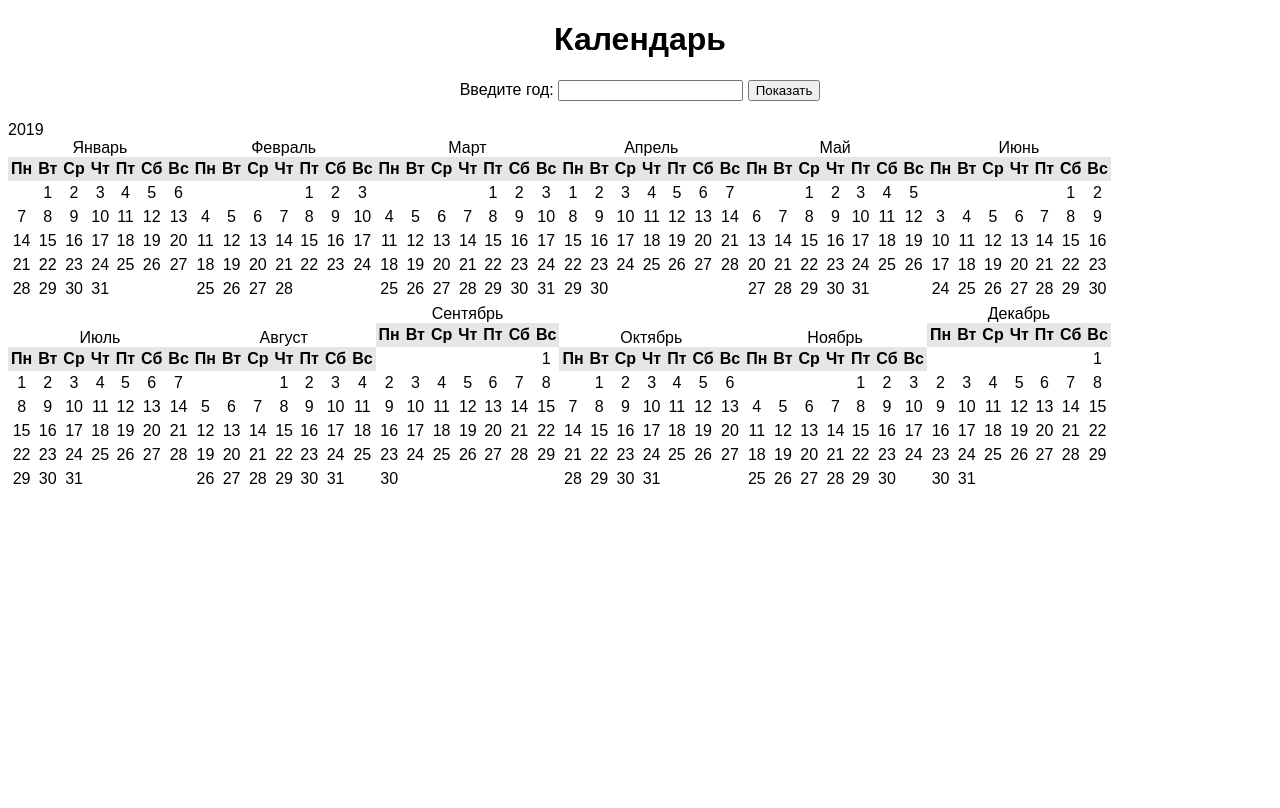
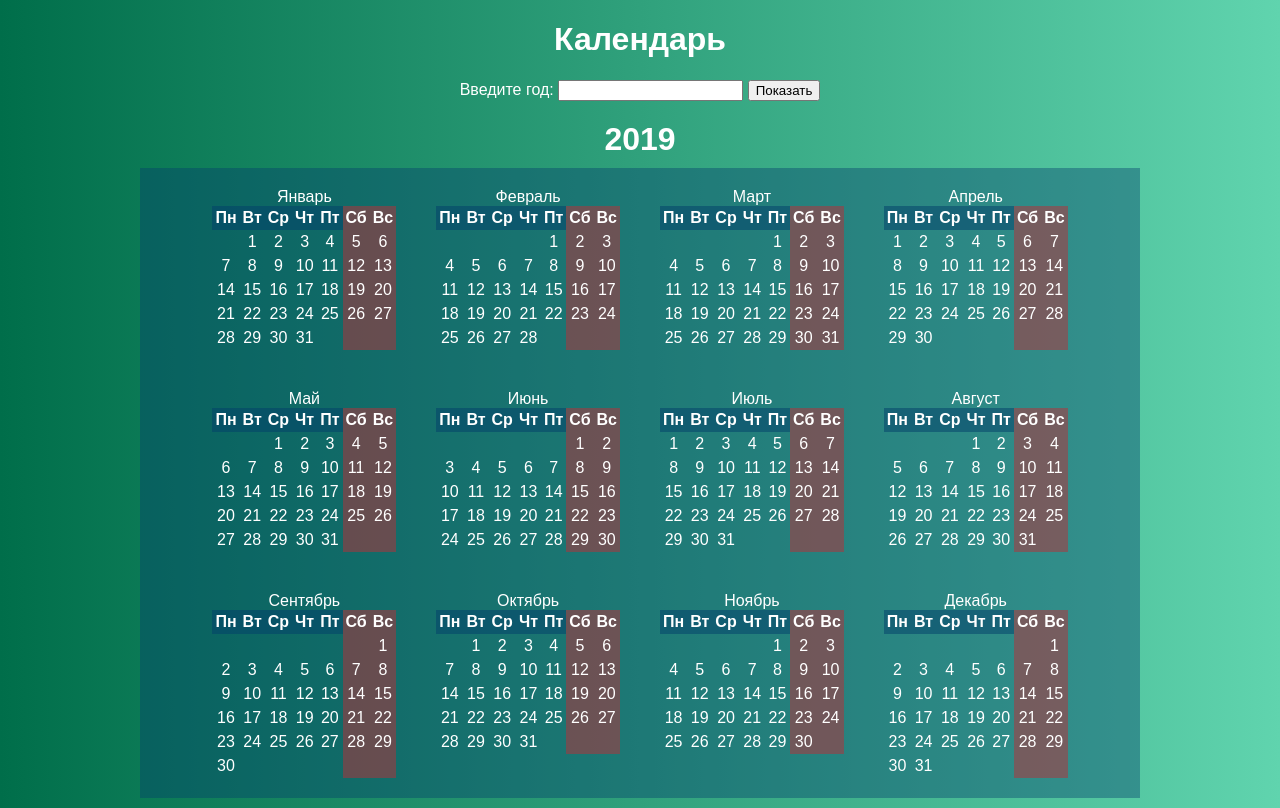
Before and after one commit to alexpryp/calendar, a website: page dist/index.html in a window 1280 px wide. Drawn offline with Linux system fonts and the light colour scheme; files that its build step writes are made by us from their sources.

Commit message:
Added month styles

```diff
--- a/src/SASS/main.scss
+++ b/src/SASS/main.scss
@@ -3,6 +3,9 @@
 }
 body {
 	font-family: Arial, sans-serif;
+	color: #fff;
+	//background-image: linear-gradient(-90deg, #3168ab, #1b878a);
+	background-image: linear-gradient(-90deg, #60D4AE, #006E4A);
 }
 h1 {
 	text-align: center;
@@ -20,10 +23,34 @@ td, th {
 	padding: 3px;
 	text-align: center;
 }
+td:nth-child(6), td:nth-child(7), th:nth-child(6), th:nth-child(7) {
+	background-color: rgba(188, 47, 54, 0.5);
+}
+td:nth-child(6):hover, td:nth-child(7):hover, th:nth-child(6):hover, th:nth-child(7):hover {
+	background-color: #BC2F36;
+}
+td:hover, th:hover {
+	background-color: rgba(3, 62, 107, 1);
+	cursor: pointer;
+}
 th {
 	font-weight: bold;
-	background-color: #e6e6e6;
+	background-color: rgba(3, 62, 107, 0.5);
+}
+#calendar {
+	display: flex;
+	flex-wrap: wrap;
+	justify-content: center;
+	max-width: 1000px;
+	margin: 10px auto;
+	background-color: rgba(3, 62, 107, 0.4);
 }
 .month {
 	display: inline-block;
+	padding: 20px;
 }
+#year-wrapper {
+	font-size: 2em;
+	font-weight: bold;
+	text-align: center;
+}
--- a/src/js/script.js
+++ b/src/js/script.js
@@ -74,7 +74,7 @@ function createYear(id, year = currentYear) {
 
 	elem.innerHTML = ""; //clear the entire contents of the calendar
 
-	let yearWrapper = elem.appendChild(document.createElement('div'));
+	let yearWrapper = document.body.querySelector(".wrapper").insertBefore(document.createElement('div'), elem);
 	yearWrapper.setAttribute('id', 'year-wrapper');
 	yearWrapper.innerHTML = `${year}`;
 
```
Also changed, not shown: dist/CSS/main.css, dist/js/script.js.
